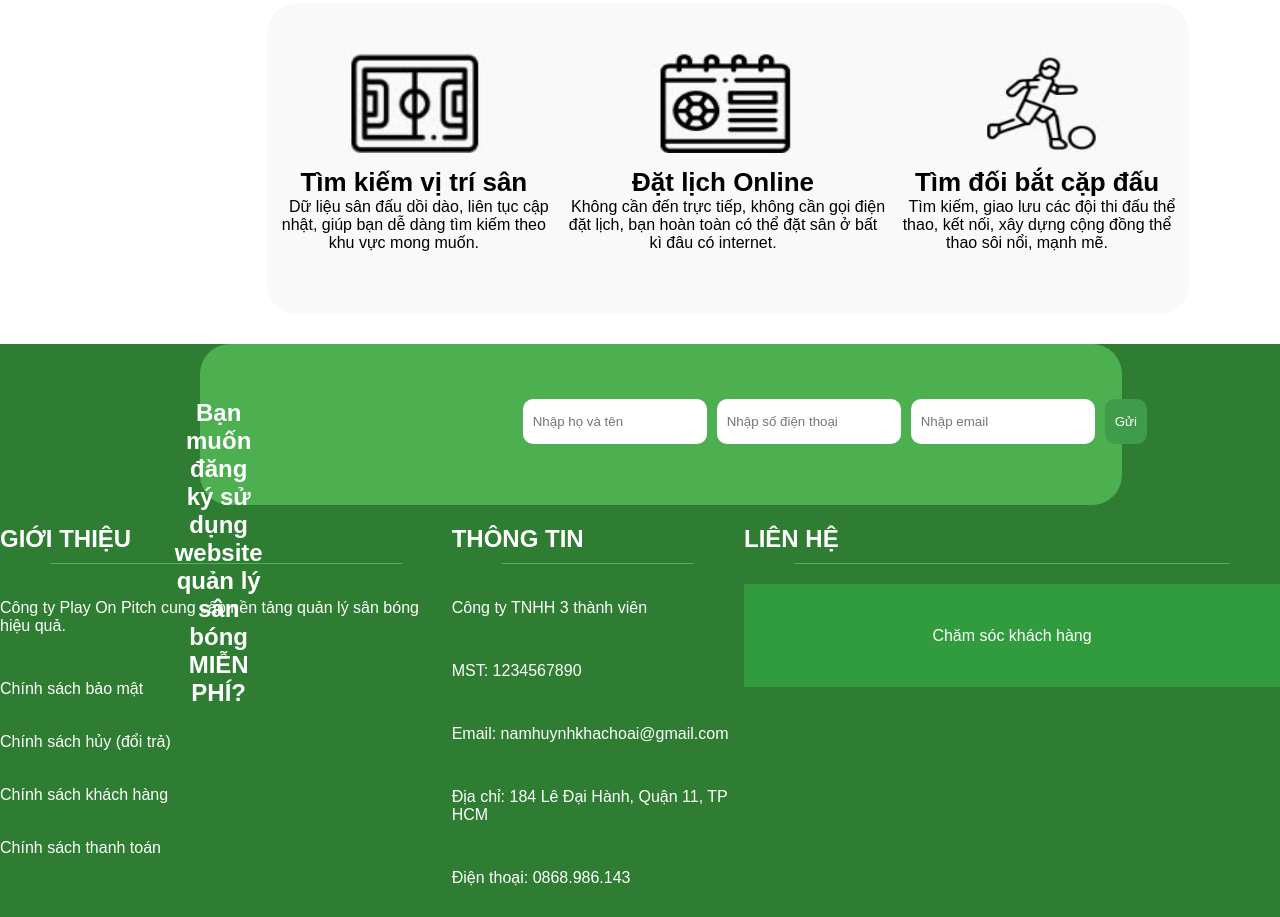
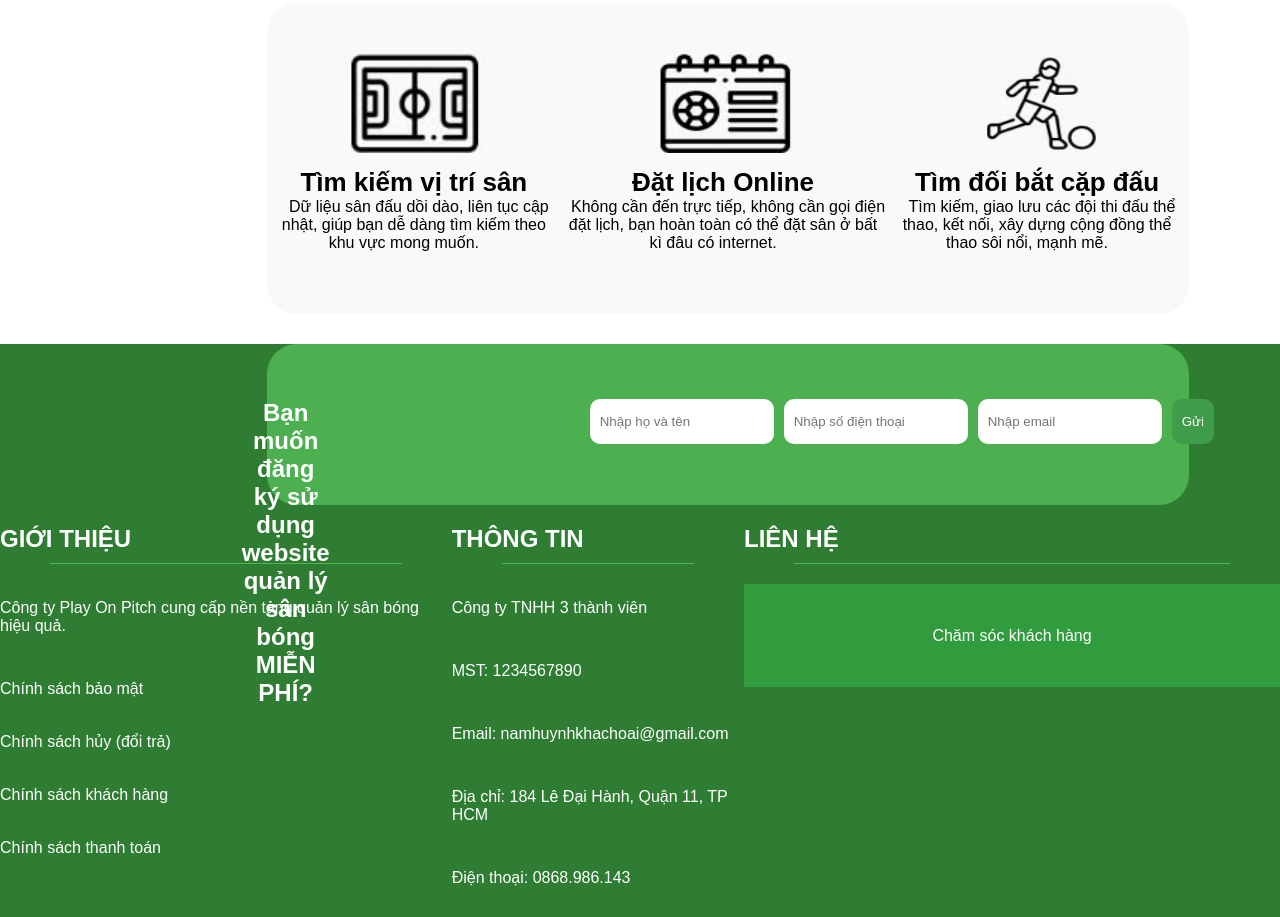
Before and after one commit to namqnvn11/Deloyhome, a plain HTML site: page index.html in a window 1280 px wide. Shown: the part 749-1666 px from the top of the page. Drawn offline with Linux system fonts and the light colour scheme.

Commit message:
Update style.css

```diff
--- a/style.css
+++ b/style.css
@@ -175,7 +175,7 @@ header {
     color: white;
     padding: 30px;
     text-align: center;
-    margin-left: 200px;
+    margin-left: 267px;
     border-radius: 30px;
     margin-top: 30px;
 }
```
